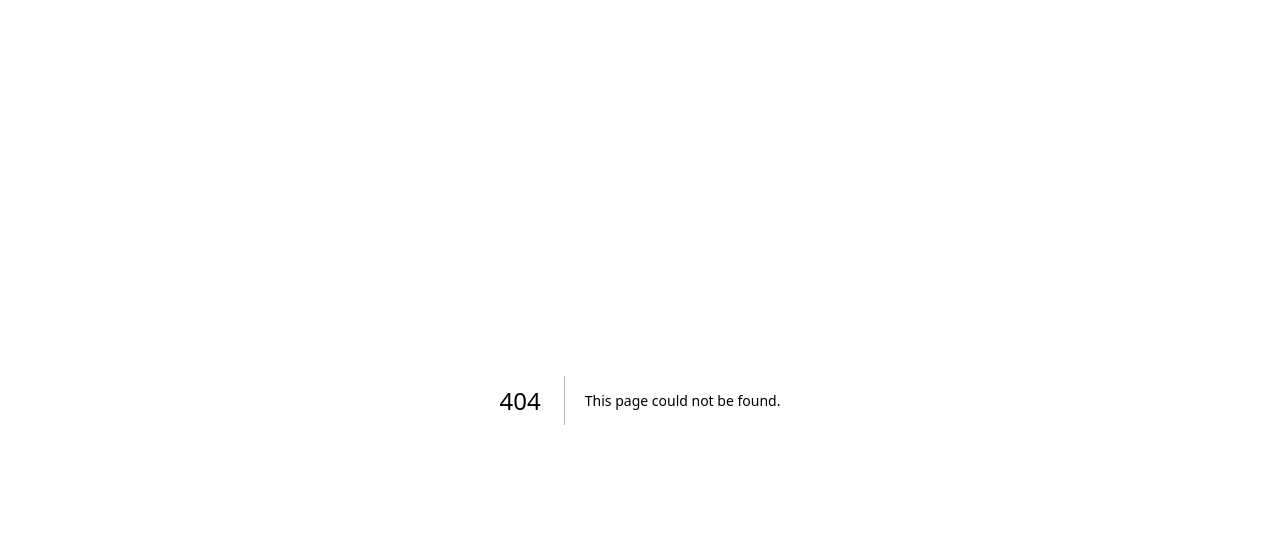
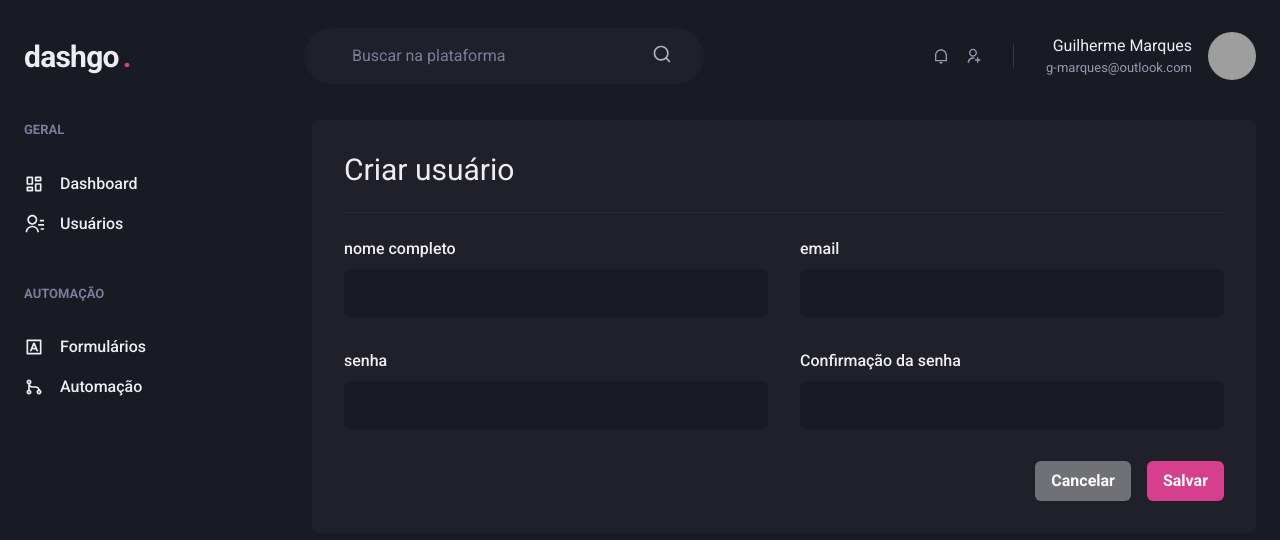
Before and after one commit to GuilhermeMarques1/dashgo-ignite, a Next.js app: page /users/create in a window 1280 px wide. Before the commit this address had no page. Shown: the top 540 px of the page. Built offline with nearby package versions, Linux system fonts and the light colour scheme; grey boxes are pictures that could not be loaded.

Commit message:
feat: Add page to create user

```diff
--- /dev/null
+++ b/src/pages/users/create.tsx
@@ -0,0 +1,55 @@
+import { Input } from "@/Components/Form/Input";
+import { Header } from "@/Components/Header";
+import { Sidebar } from "@/Components/Sidebar";
+import {
+  Box,
+  Button,
+  Divider,
+  Flex,
+  HStack,
+  Heading,
+  SimpleGrid,
+  VStack,
+} from "@chakra-ui/react";
+
+export default function CreateUser() {
+  return (
+    <Box>
+      <Header />
+
+      <Flex w="100%" my="6" maxWidth="1400" mx="auto" px="6">
+        <Sidebar />
+
+        <Box flex="1" borderRadius="8" bg="gray.800" p="8">
+          <Heading size="lg" fontWeight="normal">
+            Criar usuário
+          </Heading>
+
+          <Divider my="6" borderColor="gray.700" />
+
+          <VStack spacing="8">
+            <SimpleGrid minChildWidth="240px" spacing="8" w="100%">
+              <Input name="name" label="nome completo" />
+              <Input name="email" label="email" type="email" />
+            </SimpleGrid>
+            <SimpleGrid minChildWidth="240px" spacing="8" w="100%">
+              <Input name="password" type="password" label="senha" />
+              <Input
+                name="password_confirmation"
+                type="password"
+                label="Confirmação da senha"
+              />
+            </SimpleGrid>
+          </VStack>
+
+          <Flex mt="8" justifyContent="flex-end">
+            <HStack spacing="4">
+              <Button colorScheme="whiteAlpha">Cancelar</Button>
+              <Button colorScheme="pink">Salvar</Button>
+            </HStack>
+          </Flex>
+        </Box>
+      </Flex>
+    </Box>
+  );
+}
```
